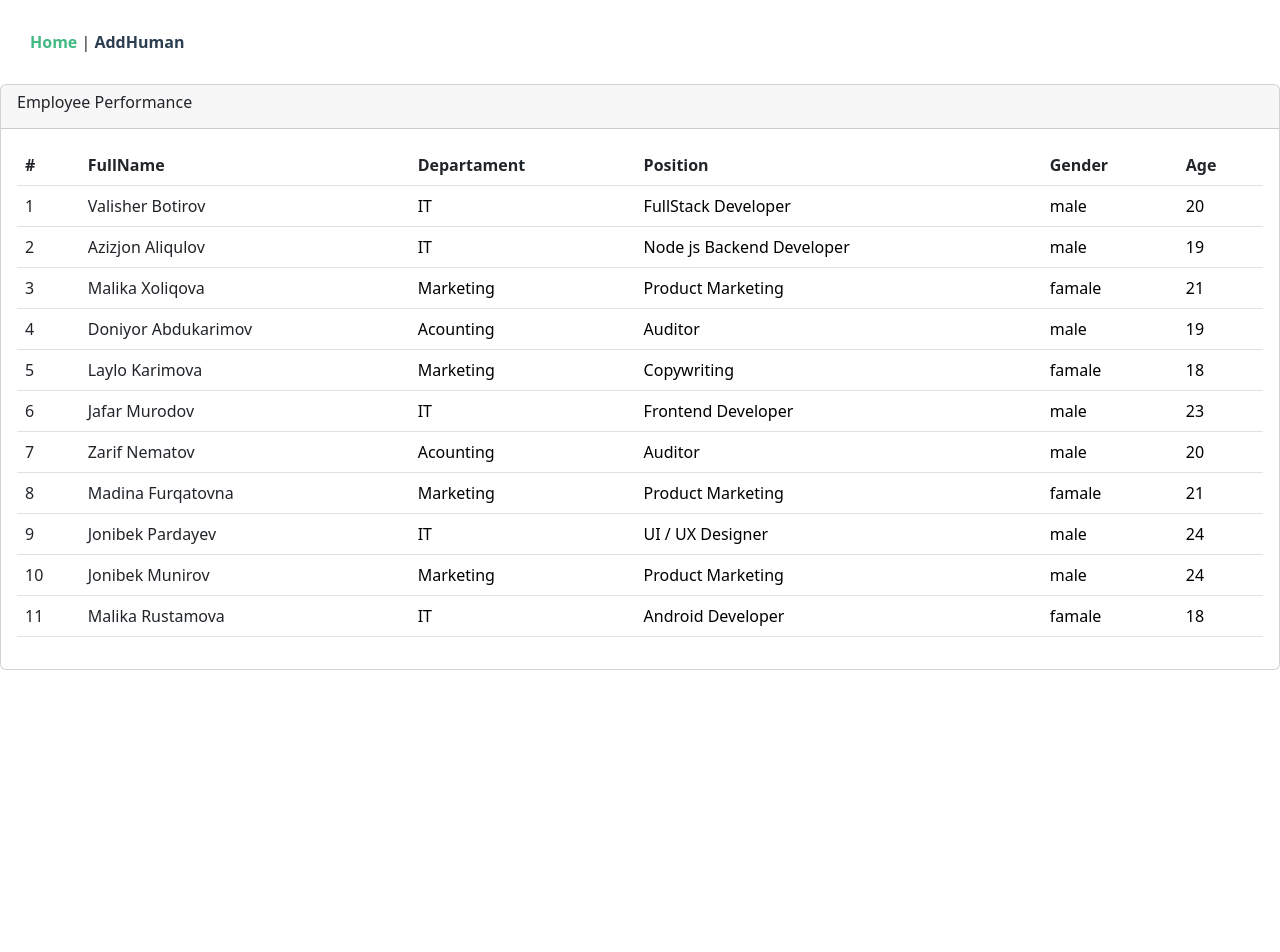
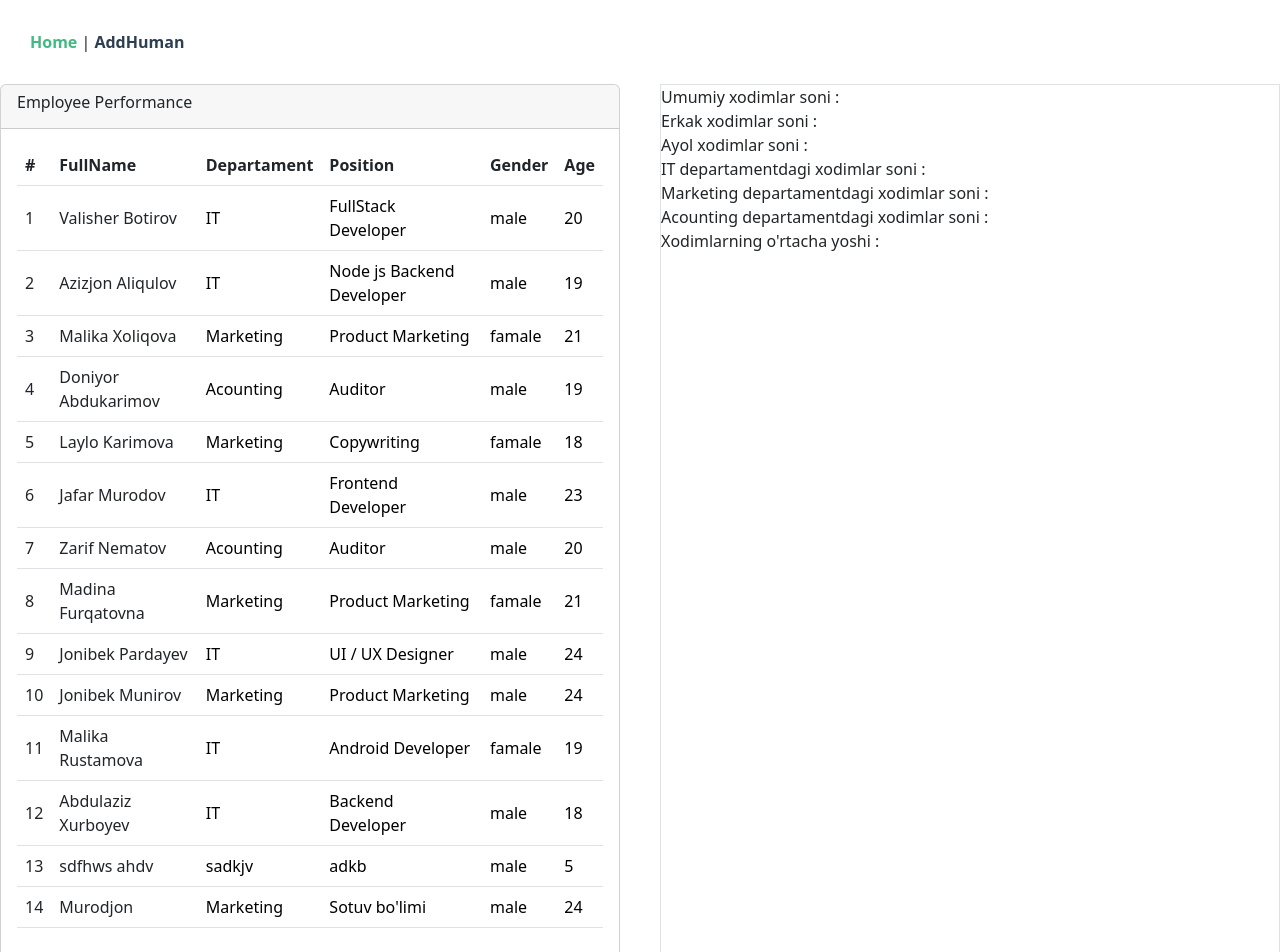
Before and after one commit to ValisherBotirov/UIC-Group-Task, a Vue app: page / in a window 1280 px wide. Shown: the top 952 px of the page. Before the commit the page ends 800 px from the top, so only its background shows below. Built offline with nearby package versions, Linux system fonts and the light colour scheme; data requests are answered from the project's data file.

Commit message:
Edit pageda kelgan malumotlardan jinsni aniqlab radio buttonga chiqaradigan fungsiya va Employee pagega params orqali yuboriladigan malumotlarni id orqali serverdan yuklab oladigan fungsiyani qo;shdim

```diff
--- a/data/db.json
+++ b/data/db.json
@@ -85,8 +85,32 @@
       "departament": "IT",
       "position": "Android Developer",
       "gender": "famale",
+      "age": 19,
+      "id": 11
+    },
+    {
+      "fullName": "Abdulaziz Xurboyev",
+      "departament": "IT",
+      "position": "Backend Developer",
+      "gender": "male",
       "age": 18,
-      "id": 11
+      "id": 12
+    },
+    {
+      "fullName": "sdfhws ahdv",
+      "departament": "sadkjv",
+      "position": "adkb",
+      "gender": "male",
+      "age": 5,
+      "id": 14
+    },
+    {
+      "fullName": "Murodjon",
+      "departament": "Marketing",
+      "position": "Sotuv bo'limi",
+      "gender": "male",
+      "age": "24",
+      "id": 15
     }
   ]
 }
--- a/public/output.css
+++ b/public/output.css
@@ -634,6 +634,10 @@ video {
   display: table;
 }
 
+.grid {
+  display: grid;
+}
+
 .w-full {
   width: 100%;
 }
@@ -644,6 +648,10 @@ video {
 
 .w-20 {
   width: 5rem;
+}
+
+.grid-cols-2 {
+  grid-template-columns: repeat(2, minmax(0, 1fr));
 }
 
 .items-center {
--- a/src/components/EditEmployee.vue
+++ b/src/components/EditEmployee.vue
@@ -18,12 +18,12 @@
         <label class = "block py-2 font-medium">Choose gender : </label>
         <div class = "flex gap-4">
            <div class = "flex gap-2 items-center ml-5">
-             <label for="male" class = "font-medium">Male</label>
-             <input type="radio" name = "gender" id = "male" value = "male"  v-on:input="getRadioBtn">
+             <label for="male" class = "font-medium" >Male</label>
+             <input type="radio" name = "gender" id = "male" value = "male"  v-on:input="getRadioBtn" :checked="isCheckedMale">
            </div>
            <div class = "flex gap-2 items-center ">
              <label for="famale" class = "font-medium">Famale</label>
-             <input type="radio" name = "gender" id = "famale" value="famale" v-on:input="getRadioBtn">
+             <input type="radio" name = "gender" id = "famale" value="famale" v-on:input="getRadioBtn" :checked="isCheckedFamale">
            </div>
          </div>
          <label class = "py-2 font-medium">Age</label>
@@ -48,18 +48,30 @@ export default {
       age : this.$route.params.age,
       editUser : null,
       newGender : null,
-      editUser : null
+      editUser : null,
+      isCheckedFamale : null,
+      isCheckedMale : null,
+
     }
   },
 
   methods: {
+    changeGender(){
+      if(this.$route.params.gender === "male"){
+        this.isCheckedMale = true
+      }
+      else if(this.$route.params.gender === "famale"){
+        this.isCheckedFamale = true
+      }
+
+    },
 
     editUserInfo(){
       const editUser = {
         fullName : this.fullName,
         departament : this.departament,
         position : this.position,
-        gender : this.gender,
+        gender : this.newGender,
         age : this.age
       }
       this.editUser = editUser;
@@ -73,9 +85,14 @@ export default {
 
    async getEditUserServer(){
       await axios.patch("http://localhost:3000/users/"+this.$route.params.id,this.editUser)
+
    }
 
   },
+  mounted() {
+    this.changeGender()
+  },
+
 
 
 
--- a/src/components/Employee.vue
+++ b/src/components/Employee.vue
@@ -3,15 +3,15 @@
     <h1 class = "text-[30px]">Employee's Information</h1>
     <div class = "icon "> </div>
 
-    <p class = "border-b-10 mt-2 font-semibold"><span>Full Name</span> {{params.fullName}}</p>
-    <p class = "border-b-10 mt-2 font-semibold"><span>Departament</span> {{params.departament}}</p>
-    <p class = "border-b-10 mt-2 font-semibold"><span>Position</span> {{params.position}}</p>
-    <p class = "border-b-10 mt-2 font-semibold"><span>Gender</span> {{params.gender}}</p>
-    <p class = "border-b-10 mt-2 font-semibold"><span>Age</span> {{params.age}}</p>
+    <p class = "border-b-10 mt-2 font-semibold"><span>Full Name</span> {{fullName}}</p>
+    <p class = "border-b-10 mt-2 font-semibold"><span>Departament</span> {{departament}}</p>
+    <p class = "border-b-10 mt-2 font-semibold"><span>Position</span> {{position}}</p>
+    <p class = "border-b-10 mt-2 font-semibold"><span>Gender</span> {{gender}}</p>
+    <p class = "border-b-10 mt-2 font-semibold"><span>Age</span> {{age}}</p>
 
     <div class = "flex gap-2 ">
-      <button class="btn btn-primary"><router-link :to="{name:'editEmployee',params:{id:this.params.id,fullName:this.params.fullName,departament:this.params.departament,position:this.params.position,gender:this.params.gender,age:this.params.age}}"  class="hover:text-white">Edit</router-link></button>
-      <button class="btn btn-danger hover:text-white" @click.prevent = "deleteUser"> <router-link to="/" class="hover:text-white">Delete</router-link> </button>
+      <button class="btn btn-primary"><router-link :to="{name:'editEmployee',params:{id:this.id,fullName:this.fullName,departament:this.departament,position:this.position,gender:this.gender,age:this.age}}"  class="hover:text-white">Edit</router-link></button>
+      <button class="btn btn-danger hover:text-white" @click = "deleteUser"> <router-link to="/" class="hover:text-white">Delete</router-link> </button>
     </div>
   </div>
 </template>
@@ -21,23 +21,34 @@ import axios from "axios"
 export default {
   data() {
     return {
-      params : this.$route.params
+      id : this.$route.params.id,
+      fullName : "",
+      departament : "",
+      position : "",
+      gender : "",
+      age : ""
 
     }
   },
   methods: {
-
-    showAlert(){
-      alert(`Rostdan ham ${this.params.fullName} ro'yxatdan o'chirmoqchimis!`)
-    },
      async deleteUser(){
-      console.log(this.params.id);
-      alert(`Rostdan ham ${this.params.fullName} ro'yxatdan o'chirmoqchimis!`)
-      await  axios.delete("http://localhost:3000/users/"+ this.params.id);
-    },
-    async editUserInfo(){
-
+      console.log(this.id);
+      alert(`Rostdan ham ${this.fullName} ro'yxatdan o'chirmoqchimis!`)
+      await  axios.delete("http://localhost:3000/users/"+ this.id);
+      console.log("User o'chirildi");
     }
   },
+
+ async mounted() {
+    const respons = await axios.get("http://localhost:3000/users/"+this.$route.params.id);
+    console.log(respons.data);
+    const res = respons.data;
+    this.fullName = res.fullName;
+    this.departament = res.departament;
+    this.position = res.position;
+    this.gender = res.gender;
+    this.age = res.age
+   },
+
 }
 </script>
--- a/src/router/index.js
+++ b/src/router/index.js
@@ -17,12 +17,12 @@ const routes = [
     component : AddView
   },
   {
-    path : "/emplyee",
+    path : "/emplyee/:id",
     name : "emplyee",
     component : Employee
   },
   {
-    path : "/editEmployee",
+    path : "/editEmployee ",
     name : "editEmployee",
     component : EditEmployee
   }
--- a/src/views/AddView.vue
+++ b/src/views/AddView.vue
@@ -19,11 +19,11 @@
         <div class = "flex gap-4">
            <div class = "flex gap-2 items-center ml-5">
              <label for="male" class = "font-medium">Male</label>
-             <input type="radio" name = "gender" id = "male" v-on:input = "getRadioAnsver" value="male">
+             <input type="radio" name = "gender" id = "male" v-on:input = "getRadioAnsver" value="male" :checked="isChecked">
            </div>
            <div class = "flex gap-2 items-center ">
              <label for="famale" class = "font-medium">Famale</label>
-             <input type="radio" name = "gender" id = "famale" v-on:input = "getRadioAnsver" value="famale">
+             <input type="radio" name = "gender" id = "famale" v-on:input = "getRadioAnsver" value="famale" :checked="isChecked">
            </div>
          </div>
          <label class = "py-2 font-medium">Age</label>
@@ -46,7 +46,8 @@ export default {
       position : "",
       gender : "",
       age : "",
-      newUser : null
+      newUser : null,
+      isChecked : null
     }
   },
 
@@ -69,7 +70,18 @@ export default {
     await axios.post("http://localhost:3000/users",this.newUser,{})
     //  await  axios.delete("http://localhost:3000/users/"+ this.id)
     // await axios.patch("http://localhost:3000/users/9",this.newUser)
+    this.clearInputValue()
    },
+
+    clearInputValue(){
+      this.fullName = "",
+      this.departament = "",
+      this.position = "",
+      this.gender = "",
+      this.age = "",
+      this.isChecked = false
+    },
+
    getRadioAnsver(result){
     this.gender = result.target.value
    }
--- a/src/views/HomeView.vue
+++ b/src/views/HomeView.vue
@@ -1,11 +1,11 @@
 <template>
-  <div class="home">
-  </div>
-  <div class = "card">
-    <div class="card-header">
+  <div class="home grid grid-cols-2 gap-10">
+  <!-- Xodimlar ro'yxati -->
+     <div class = "card">
+      <div class="card-header">
       <h6 class="card-title">Employee Performance</h6>
-    </div>
-    <div class = "card-body">
+        </div>
+      <div class = "card-body">
       <div class = "table-responsive">
         <table class = "table table-hover align-middle">
           <thead>
@@ -19,18 +19,31 @@
             </tr>
           </thead>
           <tbody>
-            <tr v-for = "(user,index) in users[0]" :key="user">
-              <td class = "font-medium"><router-link :to="{name:'emplyee',params:{id:user.id,fullName:user.fullName,departament:user.departament,position:user.position,gender:user.gender,age:user.age}}">{{index+1}}</router-link></td>
-              <td class="text-dark font-medium"><router-link :to="{name:'emplyee',params:{id:user.id,fullName:user.fullName,departament:user.departament,position:user.position,gender:user.gender,age:user.age}}">{{user.fullName}}</router-link></td>
-              <td class = "text-black"><router-link :to="{name:'emplyee',params:{id:user.id,fullName:user.fullName,departament:user.departament,position:user.position,gender:user.gender,age:user.age}}">{{user.departament}}</router-link></td>
-              <td class = "text-black"><router-link :to="{name:'emplyee',params:{id:user.id,fullName:user.fullName,departament:user.departament,position:user.position,gender:user.gender,age:user.age}}">{{user.position}}</router-link></td>
-              <td class="text-black"><router-link :to="{name:'emplyee',params:{id:user.id,fullName:user.fullName,departament:user.departament,position:user.position,gender:user.gender,age:user.age}}">{{user.gender}}</router-link></td>
-              <td class="text-black"><router-link :to="{name:'emplyee',params:{id:user.id,fullName:user.fullName,departament:user.departament,position:user.position,gender:user.gender,age:user.age}}">{{user.age}} </router-link></td>
+            <tr v-for = "(user,index) in users[0]" :key="user"  @click="toEmployee(user.id)">
+
+              <td class = "font-medium">{{index+1}}</td>
+              <td class="text-dark font-medium">{{user.fullName}}</td>
+              <td class = "text-black">{{user.departament}}</td>
+              <td class = "text-black">{{user.position}}</td>
+              <td class="text-black">{{user.gender}}</td>
+              <td class="text-black">{{user.age}}</td>
+
             </tr>
           </tbody>
         </table>
       </div>
+       </div>
     </div>
+  <!-- Kompaniya malumotlari  -->
+  <div class = "border">
+     <p>Umumiy xodimlar soni : </p>
+     <p>Erkak xodimlar soni : </p>
+     <p>Ayol xodimlar soni : </p>
+     <p>IT departamentdagi xodimlar soni : </p>
+     <p>Marketing departamentdagi xodimlar soni : </p>
+     <p>Acounting departamentdagi xodimlar soni  : </p>
+     <p>Xodimlarning o'rtacha yoshi : </p>
+  </div>
   </div>
 </template>
 
@@ -53,7 +66,10 @@ export default {
   },
 
   methods: {
-
+      // Path bo'yicha chaqirib olish
+  toEmployee(id){
+    this.$router.push({path: `/emplyee/${id}`})
+  }
   },
 
   async mounted() {
```
